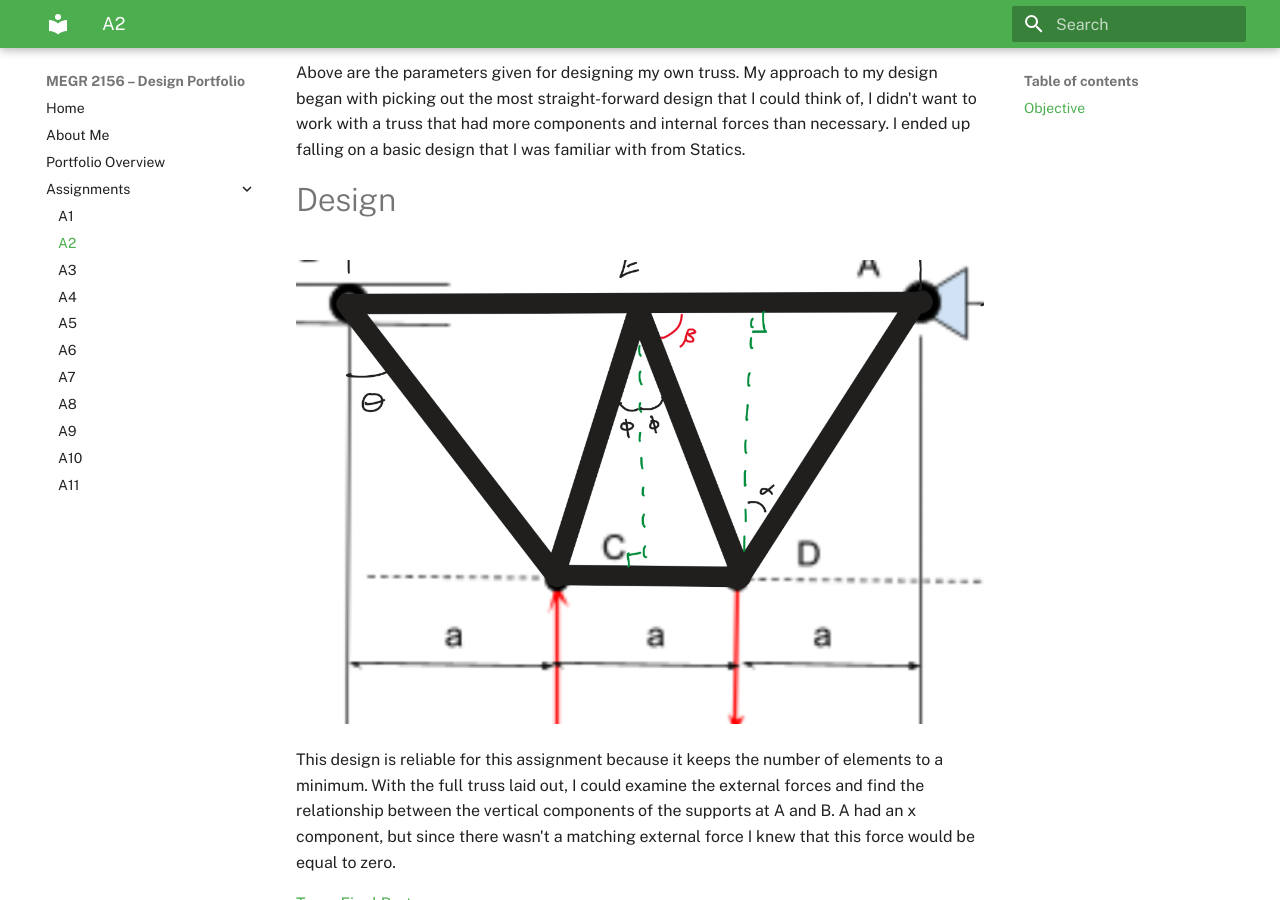
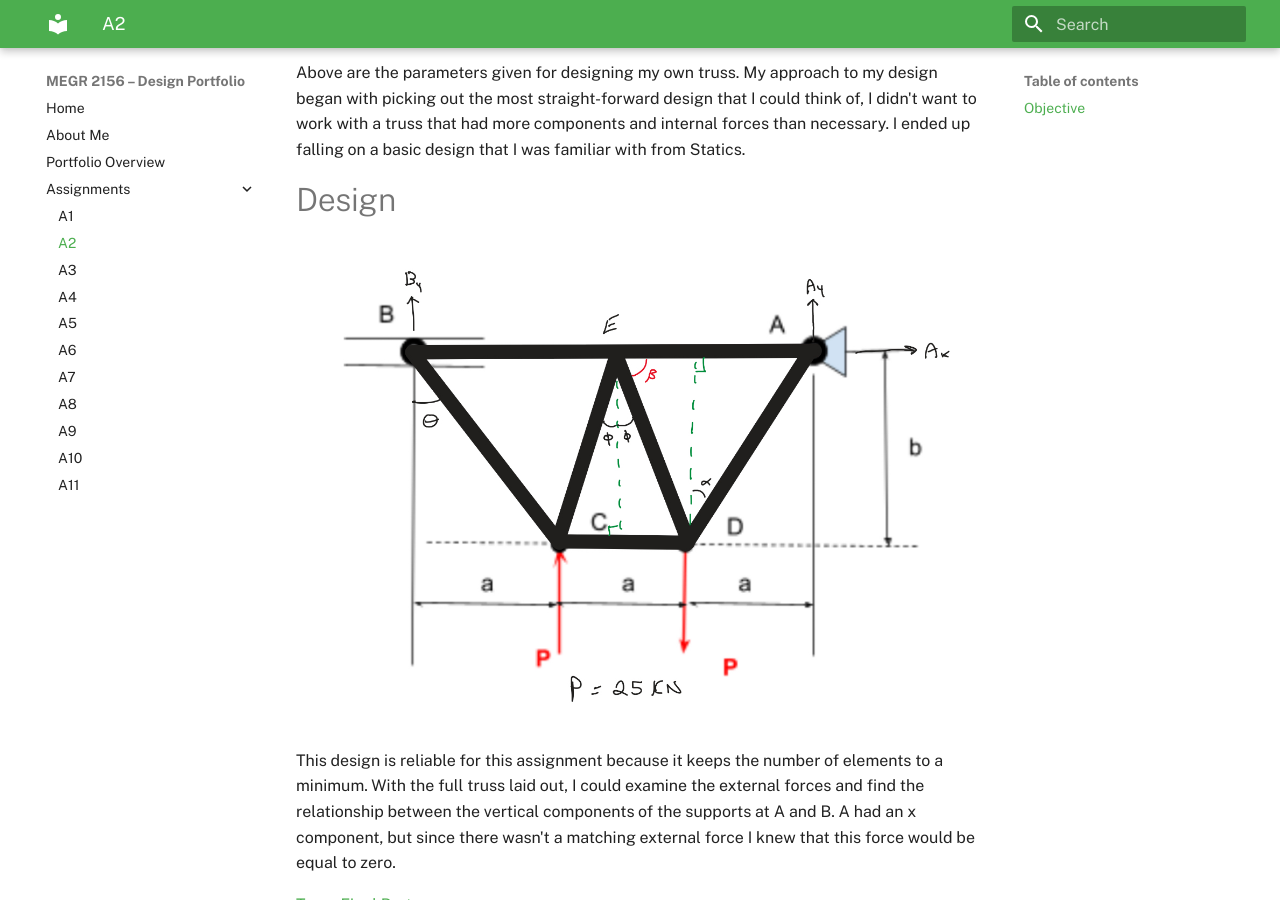
Before and after one commit to Jmswanchara/megr2156-portfolio, an MkDocs documentation site: the page built from docs/assignments/A02/index.md, in a window 1280 px wide and 900 px high, scrolled down 556 px. Built offline with MkDocs 1.6.1 and Material for MkDocs 9.7.7, drawn with Linux system fonts in a browser that asks for light colours.

Commit message:
Replace Truss FBD image with Truss_FBD2.jpg
Updated the image for the truss free body diagram.

```diff
--- a/docs/assignments/A02/index.md
+++ b/docs/assignments/A02/index.md
@@ -8,7 +8,7 @@ Above are the parameters given for designing my own truss.  My approach to my de
 
 # Design
 
-![Truss FBD](Truss_FBD.png)
+![Truss FBD](Truss_FBD2.jpg)
 
 This design is reliable for this assignment because it keeps the number of elements to a minimum. With the full truss laid out, I could examine the external forces and find the relationship between the vertical components of the supports at A and B.  A had an x component, but since there wasn't a matching external force I knew that this force would be equal to zero.
 
```
